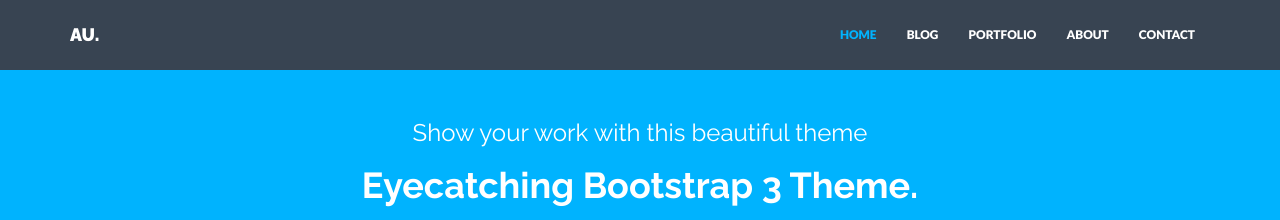
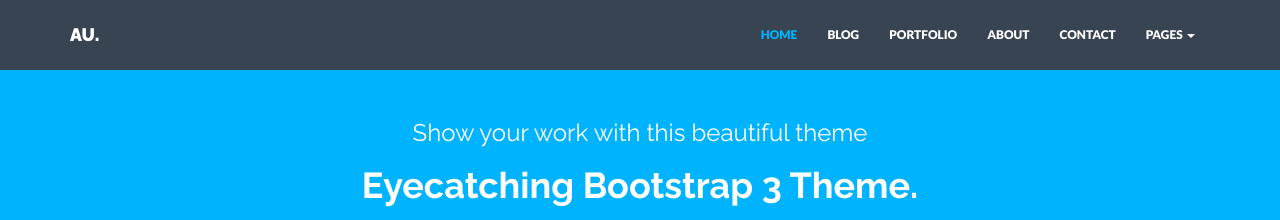
Before and after one commit to ampuppr/ampuppr.github.io, a Jekyll site: the page built from index.html, in a window 1280 px wide. Shown: the top 220 px of the page. Built offline with Jekyll 4.4.1, drawn with Linux system fonts in a browser that asks for light colours; nearby versions of some CDN libraries.

Commit message:
Dropdown menu add

```diff
--- a/_includes/nav.html
+++ b/_includes/nav.html
@@ -17,6 +17,15 @@
         <li {% if page.title == "Portfolio" %}class="active"{% endif %}><a href="{{"/portfolio/" | prepend: site.baseurl }}">PORTFOLIO</a></li>
         <li {% if page.title == "About" %}class="active"{% endif %}><a href="{{"/about/" | prepend: site.baseurl }}">ABOUT</a></li>
         <li {% if page.title == "Contact" %}class="active"{% endif %}><a href="{{"/contact/" | prepend: site.baseurl }}">CONTACT</a></li>
+        <li class="dropdown">
+              <a href="#" class="dropdown-toggle" data-toggle="dropdown">PAGES <b class="caret"></b></a>
+              <ul class="dropdown-menu">
+                <li><a href="blog.html">BLOG</a></li>
+                <li><a href="single-post.html">SINGLE POST</a></li>
+                <li><a href="portfolio.html">PORTFOLIO</a></li>
+                <li><a href="single-project.html">SINGLE PROJECT</a></li>
+              </ul>
+            </li>
       </ul>
     </div><!--/.nav-collapse -->
   </div>
```
